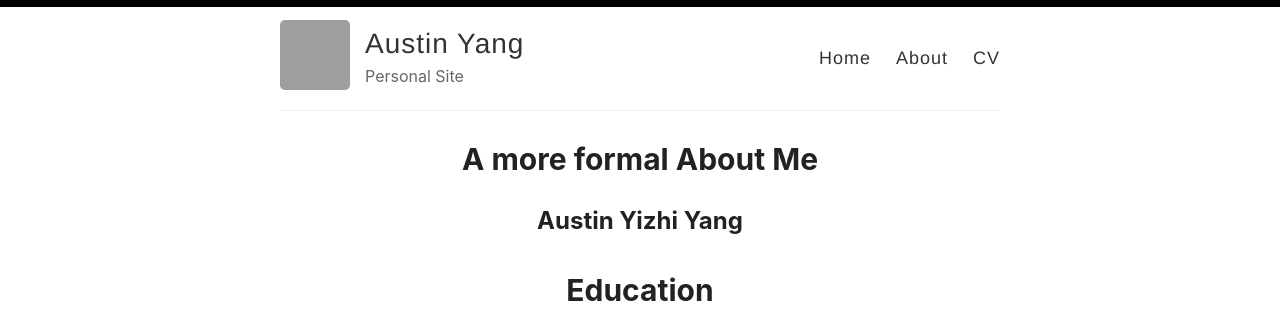
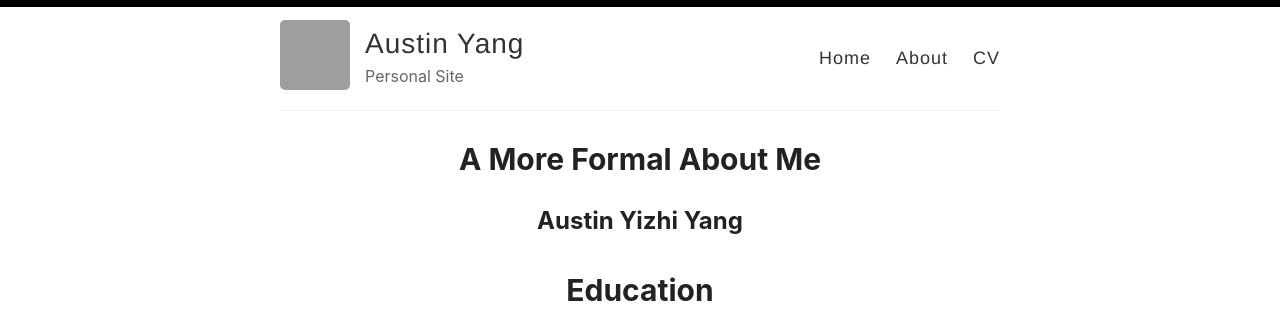
Before and after one commit to amitmerchant1990/reverie, a Jekyll site: the page built from _pages/cv.md, in a window 1280 px wide. Shown: the top 328 px of the page. Built offline with Jekyll 4.4.1, drawn with Linux system fonts in a browser that asks for light colours; grey boxes are pictures that could not be loaded.

Commit message:
fixing cv page

```diff
--- a/_pages/archive.md
+++ b/_pages/cv.md
@@ -1,7 +1,7 @@
 ---
 layout: page
 permalink: /cv/
-title: A more formal About Me
+title: A More Formal About Me
 ---
 ## Austin Yizhi Yang
 
```
